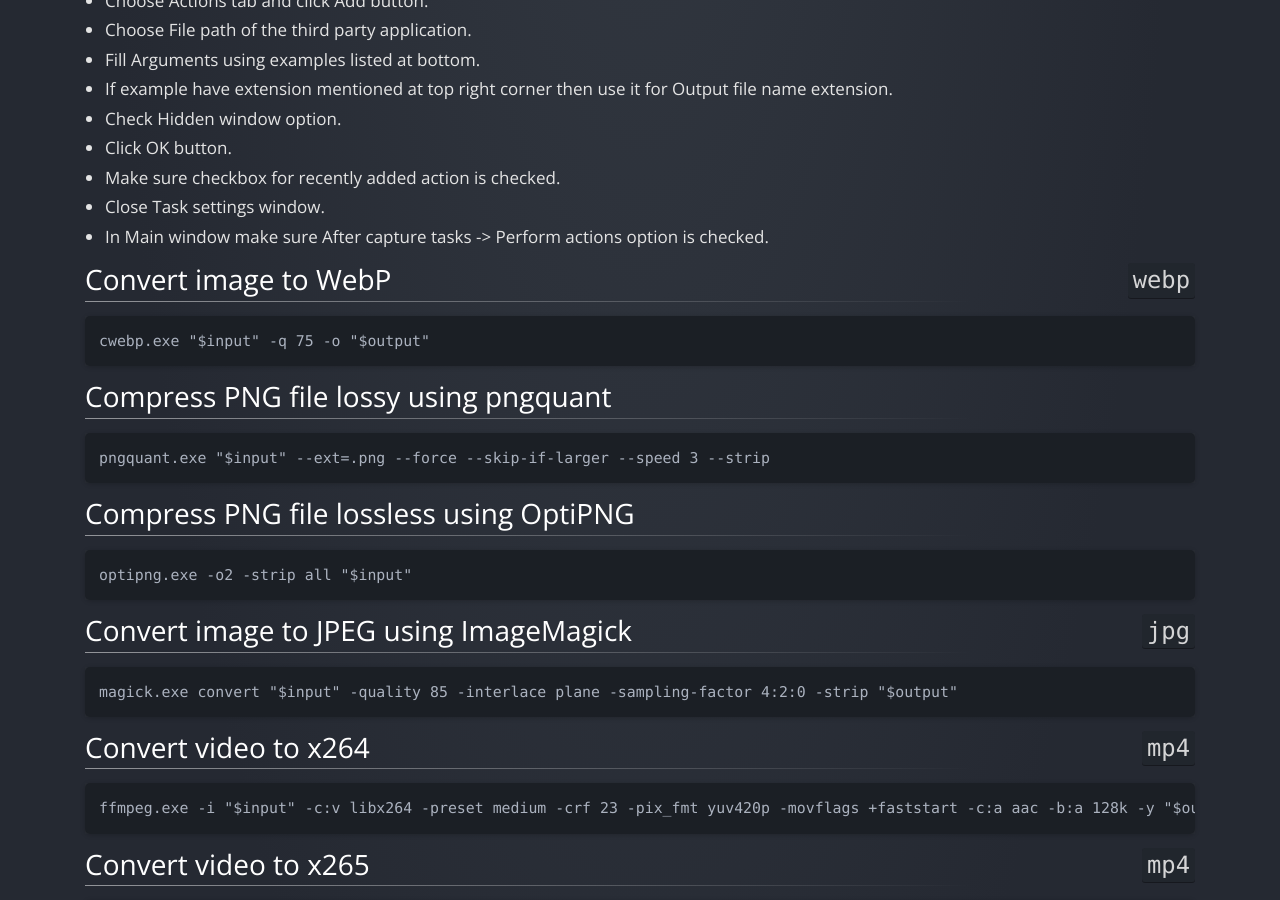
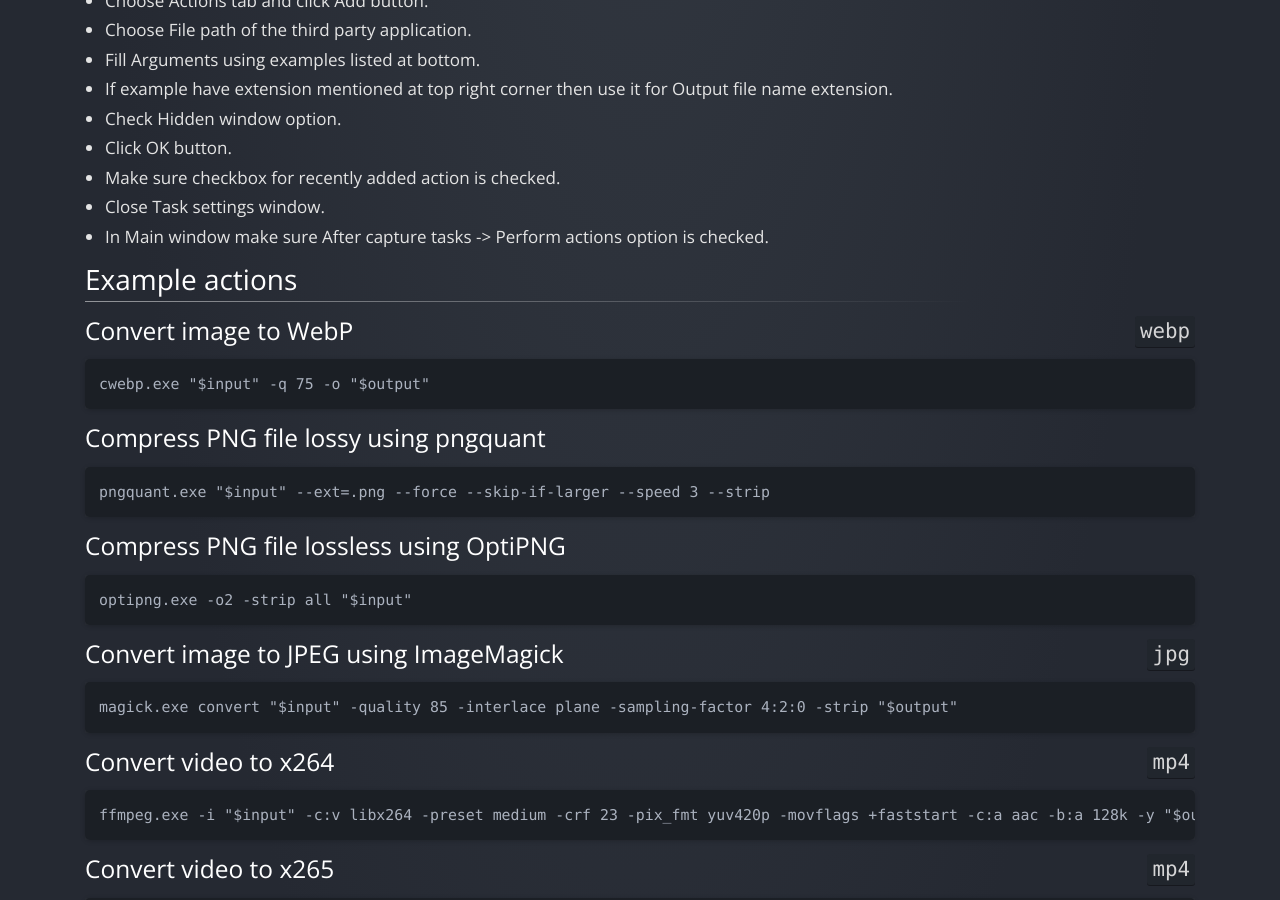
Before and after one commit to ShareX/sharex.github.io, a Jekyll site: the page built from actions/index.md, in a window 1280 px wide and 900 px high, scrolled down 493 px. Built offline with Jekyll 4.4.1, drawn with Linux system fonts in a browser that asks for light colours.

Commit message:
Update actions

````diff
--- a/actions/index.md
+++ b/actions/index.md
@@ -20,8 +20,10 @@
 * Close **Task settings** window.
 * In **Main window** make sure **After capture tasks -> Perform actions** option is checked.
 
+## Example actions
+
 {% for action in site.data.actions %}
-## {{ action.name }}{% if action.extension %} <code class="highlighter-rouge float-right">{{ action.extension }}</code>{% endif %}
+### {{ action.name }}{% if action.extension %} <code class="highlighter-rouge float-right">{{ action.extension }}</code>{% endif %}
 ```
 {{ action.filename }} {{ action.arguments }}
 ```
````
